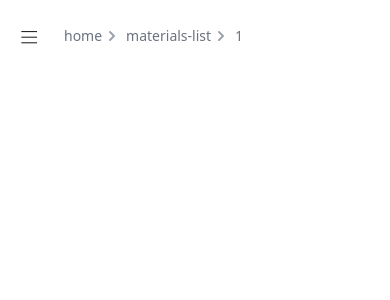
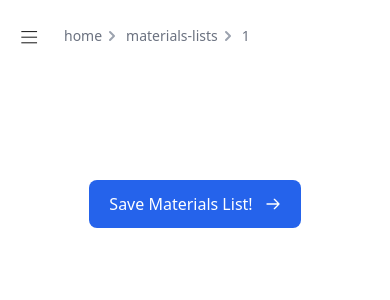
Before and after one commit to doubleorseven/tft, a Vue app: page /materials-list/1 in a window 390 px wide. Shown: the top 300 px of the page. Built offline with nearby package versions, Linux system fonts and the light colour scheme; what @kyvg/vue3-notification would draw is missing.

Commit message:
materials-lists

```diff
--- /dev/null
+++ b/src/components/Materials/MaterialsList.vue
@@ -0,0 +1,51 @@
+<script setup lang="ts">
+import { useRoute } from 'vue-router'
+import { reactive, watch, onMounted, toRaw, } from 'vue'
+import { useMaterialsListsManager } from '@/composables/useMaterialsListsManager';
+import type MaterialsList from '@/entities/MaterialsList';
+import CreateButton from '../shared/Actions/CreateButton.vue';
+import RadioButton from '@/components/shared/Forms/RadioButton.vue';
+import NumberInput from '@/components/shared/Forms/NumberInput.vue';
+
+import { HowHard } from '@/entities/Task';
+const route = useRoute()
+const ml = reactive({} as MaterialsList);
+const { getMeterialsListByUID, updateMeterialsList } = useMaterialsListsManager();
+onMounted(() =>
+        watch(
+                () => route.params.uid as string,
+                async newId => {
+                        var dbML = await getMeterialsListByUID(newId);
+                        if (dbML) {
+                                Object.assign(ml, dbML);
+                        }
+
+                }, { immediate: true })
+);
+
+const updateTitle = (e: Event) => {
+        var element = e.target as HTMLHeadElement;
+        ml.title = element.innerHTML;
+}
+
+</script>
+
+
+<template>
+        <form class="flex  flex-col items-center justify-center">
+                <div contenteditable="true" @input="updateTitle" @paste.prevent @keydown.enter.prevent
+                        class="font-bold text-4xl cursor-text px-1 py-0.5 border-none">
+                        {{ ml.title }}
+                </div>
+
+                <CreateButton @clicked="updateMeterialsList(toRaw(ml))">
+                        Save Materials List!
+                </CreateButton>
+        </form>
+</template>
+<style scoped>
+[contenteditable] {
+        -webkit-tap-highlight-color: transparent;
+        outline: 0px solid transparent;
+}
+</style>
--- a/src/components/Materials/MaterialsListsPage.vue
+++ b/src/components/Materials/MaterialsListsPage.vue
@@ -6,7 +6,7 @@
         {{ $t('areas.materialsLists.create-a-materialsList') }}
       </CreateButton>
       <MaterialsListsTable v-if="materialsLists.length > 0" :materialsLists="materialsLists"
-        :delete-material="deleteMaterialsList">
+        :delete-materials-list="deleteMaterialsList">
       </MaterialsListsTable>
     </div>
   </template>
@@ -28,7 +28,7 @@
 </template>
 <script setup lang="ts">
 import { onMounted, onUnmounted } from "vue";
-import MaterialsListsTable from '@/components/materialsLists/MaterialsListsTable.vue';
+import MaterialsListsTable from '@/components/Materials/MaterialsListsTable.vue';
 import { useMaterialsListsManager } from '@/composables/useMaterialsListsManager';
 import CreateButton from '@/components/shared/Actions/CreateButton.vue';
 import type MaterialsList from "@/entities/MaterialsList";
--- /dev/null
+++ b/src/components/Materials/MaterialsListsTable.vue
@@ -0,0 +1,72 @@
+
+<template>
+  <ul v-if="$isMobile">
+    <!-- <li v-for="task in props.tasks">
+      <TaskCard :task="task" :delete-task="deleteTask"></TaskCard>
+    </li> -->
+  </ul>
+  <div v-else class="overflow-x-auto">
+    <table class="min-w-full text-sm divide-y-2 divide-gray-200">
+      <thead>
+        <tr>
+          <th class="px-4 py-2 font-medium text-left text-gray-900 whitespace-nowrap">
+            Title
+          </th>
+
+          <th class="px-4 py-2 font-medium text-left text-gray-900 whitespace-nowrap">
+            Date Created
+          </th>
+          <th class="px-4 py-2 font-medium text-left text-gray-900 whitespace-nowrap">
+            Belongs to Task
+          </th>
+          <th class="px-4 py-2 font-medium text-left text-gray-900 whitespace-nowrap">
+            Delete
+          </th>
+        </tr>
+      </thead>
+
+      <tbody class="divide-y divide-gray-200">
+
+        <template v-for="ml in props.materialsLists">
+          <tr>
+            <td class="px-4 py-2 font-medium text-gray-900 whitespace-nowrap ">
+              <router-link :to="{ name: 'materials-list', params: { uid: ml.uid } }" class="underline cursor-pointer">
+                {{ ml.title }}
+              </router-link>
+            </td>
+            <td class="px-4 py-2 text-gray-700 whitespace-nowrap">{{ ml.DateCreatedFormatted }}</td>
+            <td class="px-4 py-2 text-gray-700 whitespace-nowrap">{{ (ml.taskId) ? ml.taskId : '' }}</td>
+            <td class="px-4 py-2 text-gray-700 whitespace-nowrap">
+              <div class="cursor-pointer w-fit" @click.prevent="() => deleteMaterialsList(ml.id)">
+                <svg xmlns="http://www.w3.org/2000/svg" class="icon icon-tabler icon-tabler-trash" width="24"
+                  height="24" viewBox="0 0 24 24" stroke-width="2" stroke="currentColor" fill="none"
+                  stroke-linecap="round" stroke-linejoin="round">
+                  <desc>Download more icon variants from https://tabler-icons.io/i/trash</desc>
+                  <path stroke="none" d="M0 0h24v24H0z" fill="none"></path>
+                  <line x1="4" y1="7" x2="20" y2="7"></line>
+                  <line x1="10" y1="11" x2="10" y2="17"></line>
+                  <line x1="14" y1="11" x2="14" y2="17"></line>
+                  <path d="M5 7l1 12a2 2 0 0 0 2 2h8a2 2 0 0 0 2 -2l1 -12"></path>
+                  <path d="M9 7v-3a1 1 0 0 1 1 -1h4a1 1 0 0 1 1 1v3"></path>
+                </svg>
+              </div>
+            </td>
+          </tr>
+        </template>
+      </tbody>
+    </table>
+  </div>
+</template>
+
+<script setup lang="ts">
+import type MaterialsList from '@/entities/MaterialsList';
+import type { PropType } from 'vue';
+// import TaskCard from './TaskCard.vue';
+const props = defineProps({
+  materialsLists: { type: null as unknown as PropType<MaterialsList[]>, required: true },
+  deleteMaterialsList: { type: Function, required: true }
+});
+const deleteMaterialsList = (id: string) => {
+  props.deleteMaterialsList(id);
+};
+</script>
--- a/src/components/shared/Tabs.vue
+++ b/src/components/shared/Tabs.vue
@@ -18,7 +18,7 @@
         <nav class="flex flex-col text-sm font-medium text-gray-500 ">
           <RouterLink to="/" class="px-6 py-3"> {{ $t("menu.home") }} </RouterLink>
           <RouterLink to="/tasks" class="px-6 py-3"> {{ $t("menu.tasks") }} </RouterLink>
-          <!-- <RouterLink to="/supplies" class="px-6 py-3"> {{$t("menu.supplies")}} </RouterLink> -->
+          <RouterLink to="/materials-lists" class="px-6 py-3"> {{ $t("menu.materialsLists") }} </RouterLink>
           <!-- <RouterLink to="/settings" class="px-6 py-3 "> {{$t("menu.settings")}} </RouterLink> -->
         </nav>
       </div>
--- a/src/entities/MaterialsList.ts
+++ b/src/entities/MaterialsList.ts
@@ -3,17 +3,21 @@ import { simpleHash, createUUID } from '@/lib/functions';
 
 export default class MaterialsList {
     public taskId?: string;
+    public title: string;
     public id: string;
     public uid: string;
     public dateCreated: number;
     constructor(
-        taskId: string
+        taskId?: string,
+        title?: string
     ) {
         if (taskId) {
             this.taskId = taskId;
         }
+
         this.id = createUUID();
         this.uid = simpleHash(this.id);
+        this.title = title || `New materials list - ${this.uid}`;
         this.dateCreated = new Date().getTime();
     }
     public get DateCreatedFormatted() {
--- a/src/locales/en.json
+++ b/src/locales/en.json
@@ -2,7 +2,7 @@
   "menu": {
     "home": "Home",
     "tasks": "Tasks",
-      "supplies": "Supplies",
+    "materialsLists": "Materials Lists",
     "settings": "Settings"
   },
   "areas": {
@@ -10,6 +10,11 @@
       "no-tasks": "There's nothing here...",
       "created-tasks-appers-here": "Created tasks will appear here, try creating one!",
       "create-a-task": "Create a Task"
+    },
+    "materialsLists": {
+      "no-materialsLists": "There's nothing here...",
+      "created-materialsLists-appers-here": "Created materials lists will appear here, try creating one!",
+      "create-a-materialsList": "Create a Materials List"
     }
   }
 }
--- a/src/router/index.ts
+++ b/src/router/index.ts
@@ -1,6 +1,8 @@
 import { createRouter, createWebHistory } from 'vue-router'
 import TasksPage from '@/components/Tasks/TasksPage.vue'
 import Task from '@/components/Tasks/Task.vue';
+import MaterialsListsPage from '@/components/Materials/MaterialsListsPage.vue';
+import MaterialsList from '@/components/Materials/MaterialsList.vue';
 import Home from '@/components/Home.vue';
 const router = createRouter({
   history: createWebHistory(import.meta.env.BASE_URL),
@@ -19,6 +21,16 @@ const router = createRouter({
       path: '/task/:uid',
       name: 'task',
       component: Task
+    },
+    {
+      path: '/materials-lists',
+      name: 'materials-lists',
+      component: MaterialsListsPage
+    },
+    {
+      path: '/materials-list/:uid',
+      name: 'materials-list',
+      component: MaterialsList
     }
     // {
     //   path: '/about',
```
Lines whose indentation alone changed are shown as unchanged.
